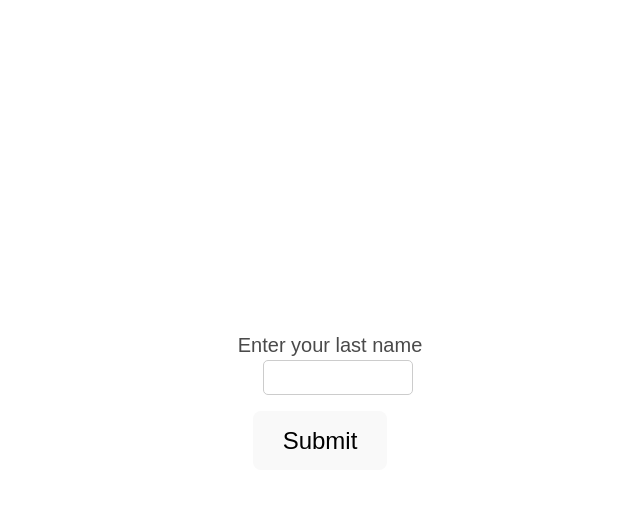
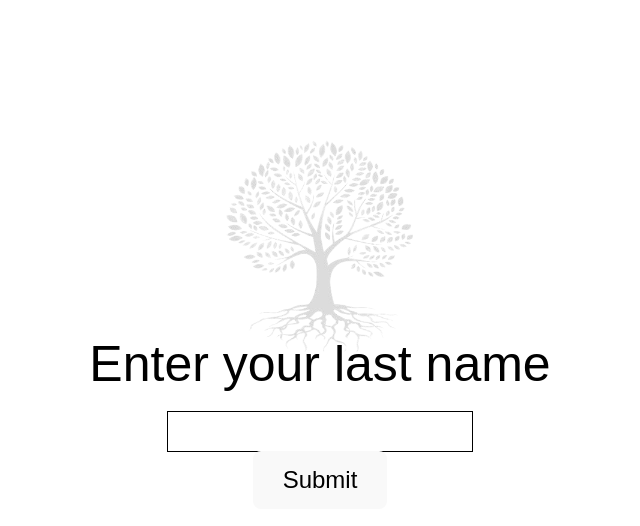
Before and after one commit to mondher812/Heritrace, a React (Vite) app in the folder frontend/: page /name in a window 1280 px wide. Shown: the top 526 px of the page, without its empty margins (320-960 px from the left). Built offline with nearby package versions, Linux system fonts and the light colour scheme; no server answers.

Commit message:
edited landing page

```diff
--- a/frontend/src/components/submit-button.css
+++ b/frontend/src/components/submit-button.css
@@ -1,6 +1,6 @@
 .submit-button {
     padding: 10px 20px;
-    margin-top: 20px;
+    margin-top: 5px;
     font-size: 16px;
     color: #000000;
     background-color: #D9D9D9;
--- a/frontend/src/components/textbox.css
+++ b/frontend/src/components/textbox.css
@@ -1,10 +1,3 @@
-:root {
-  --primary: #11998e;
-  --secondary: #38ef7d;
-  --white: #fff;
-  --gray: #9b9b9b;
-}
-
 body {
   font-family: 'Poppins', sans-serif;
   display: flex;
@@ -13,95 +6,69 @@ body {
   align-items: center;
   min-height: 100vh;
   font-size: 1.5rem;
-  background-color: #222222;
+  background-color: var(--white);
+  margin: 0;
+  padding: 0;
 }
 
 .form__group {
   display: flex;
   flex-direction: column;
-  margin-bottom: 1rem;
   align-items: center;
-  margin-left: 20px;
+  width: 100%;
+  max-width: 600px;
 }
 
 .label {
-  font-size: 20px;
-  color: #4a4a4a;
-  margin-bottom: 0;
-  white-space: nowrap;
+  font-size: 50px;
+  color: rgb(0, 0, 0);
+  margin-bottom: 10px;
+  display: flex;
+  align-items: center;
+  justify-content: center;
+}
+
+.cursor {
+  display: inline-block;
+  width: 10px;
+  height: 24px;
+  background-color: black;
+  margin-left: 5px;
+  animation: blink 0.8s infinite;
 }
 
 .form__field {
-  min-width: 150px;
-  max-width: 300px;
-  padding: 5px;
-  font-size: 20px;
-  color: #4a4a4a;
-  border: 1px solid #ccc;
-  border-radius: 5px;
-  box-sizing: border-box;
-  transition: border-color 0.2s;
-  resize: none;
-  margin-left: 15px;
-}
-
-.form__field::placeholder {
-  color: #4a4a4a;
-  opacity: 0.7;
-}
-
-.form__field:placeholder-shown ~ .form__label {
-  font-size: 1.3rem;
-  cursor: text;
-  top: 20px;
-}
-
-.form__label {
-  position: absolute;
-  top: 0;
-  display: block;
-  transition: 0.2s;
-  font-size: 1rem;
-  color: var(--gray);
+  font-size: 2rem;
+  text-align: center;
+  border: none;
+  background: transparent;
+  outline: 1px solid black;
+  width: 300px;
+  caret-color: black;
+  color: rgb(0, 0, 0);
 }
 
 .form__field:focus {
-  outline: none;
-  box-shadow: none;
-  border-color: #4a4a4a;
+  caret-color: black;
+  animation: blink-caret 1s step-end infinite;
 }
 
-/* Additional rule to prevent glow effect */
-.form__field:focus-visible {
-  outline: none;
-  box-shadow: none;
-}
-
-/* reset input */
-.form__field {
-  &:required,
-  &:invalid {
-    box-shadow: none;
+@keyframes blink {
+  from,
+  to {
+    opacity: 1;
+  }
+  50% {
+    opacity: 0;
   }
 }
 
-/* Override any default browser styles */
-.form__field:focus {
-  outline: 0;
-  border-color: #4a4a4a;
+@keyframes blink-caret {
+  from,
+  to {
+    border-color: transparent;
+  }
+  50% {
+    border-color: black;
+  }
 }
-
-/* Add to bottom of file */
-.cursor {
-  display: inline-block;
-  width: 2px;
-  height: 1em;
-  background-color: #4a4a4a;
-  margin-left: 2px;
-  animation: blink 1s step-end infinite;
-}
-
-@keyframes blink {
-  0%, 100% { opacity: 1; }
-  50% { opacity: 0; }
-}
--- a/frontend/src/components/textbox.tsx
+++ b/frontend/src/components/textbox.tsx
@@ -1,5 +1,5 @@
-// TextBox.tsx
-import React, { useEffect, useState, useRef } from 'react';
+import { useEffect, useState, useRef } from 'react';
+
 import './textbox.css';
 
 interface TextBoxProps {
@@ -7,16 +7,17 @@ interface TextBoxProps {
   onChange: (newText: string) => void;
 }
 
-const TextBox: React.FC<TextBoxProps> = ({ text, onChange }) => {
+export default function TextBox({ text, onChange }: TextBoxProps) {
   const [labelText, setLabelText] = useState('');
   const fullLabelText = "Enter your last name";
   const indexRef = useRef(0);
   const [isTyping, setIsTyping] = useState(true);
 
   useEffect(() => {
-    indexRef.current = 0;
-    setLabelText('');
-    const typingInterval = setInterval(() => {
+    let typingInterval: NodeJS.Timeout;
+
+    const startTyping = () => {
+      typingInterval = setInterval(() => {
         if (indexRef.current < fullLabelText.length) {
           setLabelText(fullLabelText.slice(0, indexRef.current + 1));
           indexRef.current++;
@@ -25,19 +26,17 @@ const TextBox: React.FC<TextBoxProps> = ({ text, onChange }) => {
           setIsTyping(false);
         }
       }, 100);
+    };
+
+    startTyping();
+
     return () => {
       clearInterval(typingInterval);
       indexRef.current = 0;
       setLabelText('');
       setIsTyping(true);
     };
-  }, []);
-
-  const calculateWidth = () => {
-    const baseWidth = 20;
-    const additionalWidthPerCharacter = 10;
-    return `${baseWidth + text.length * additionalWidthPerCharacter}px`;
-  };
+  }, [fullLabelText]);
 
   return (
     <div className="form__group">
@@ -53,10 +52,7 @@ const TextBox: React.FC<TextBoxProps> = ({ text, onChange }) => {
         required
         value={text}
         onChange={(e) => onChange(e.target.value)}
-        style={{ width: calculateWidth() }}
       />
     </div>
   );
-};
-
-export default TextBox;
+}
--- a/frontend/src/pages/landing.css
+++ b/frontend/src/pages/landing.css
@@ -24,3 +24,10 @@
 .landing-header h1 {
   font-weight: 500; /* Bold */
 }
+
+.landing-image {
+  width: 300px; /* Adjust the width as needed */
+  height: auto;
+  margin-bottom: -80px;
+  margin-top: -250px
+}
--- a/frontend/src/pages/landing.tsx
+++ b/frontend/src/pages/landing.tsx
@@ -2,6 +2,7 @@ import React, { useState } from 'react';
 import TextBox from '../components/textbox';
 import SubmitButton from '../components/submit-button';
 import './landing.css'; // or your styling
+import logo from '../images/tree.png';
 
 function Landing() {
   // State for the name
@@ -10,7 +11,11 @@ function Landing() {
   return (
     <div className="landing-page">
       <header className="landing-header">
+        <img src={logo} alt="logo" className="landing-image"/>
+        {/* Pass the state and a setter to TextBox */}
         <TextBox text={name} onChange={setName} />
+
+        {/* Pass the lastName to SubmitButton */}
         <SubmitButton name={name} />
       </header>
     </div>
--- a/frontend/src/pages/new_landing.tsx
+++ b/frontend/src/pages/new_landing.tsx
@@ -13,9 +13,9 @@ const NewLanding: React.FC = () => {
       setIsFadingOut(true);
       const secondTimer = setTimeout(() => {
         setShowSecondSection(true);
-      }, 3000); // Adjust delay if needed
+      }, 1000); // Adjust delay if needed
       return () => clearTimeout(secondTimer);
-    }, 3000);
+    }, 1000);
 
     return () => clearTimeout(timer);
   }, []);
```
Lines whose indentation alone changed are shown as unchanged.
